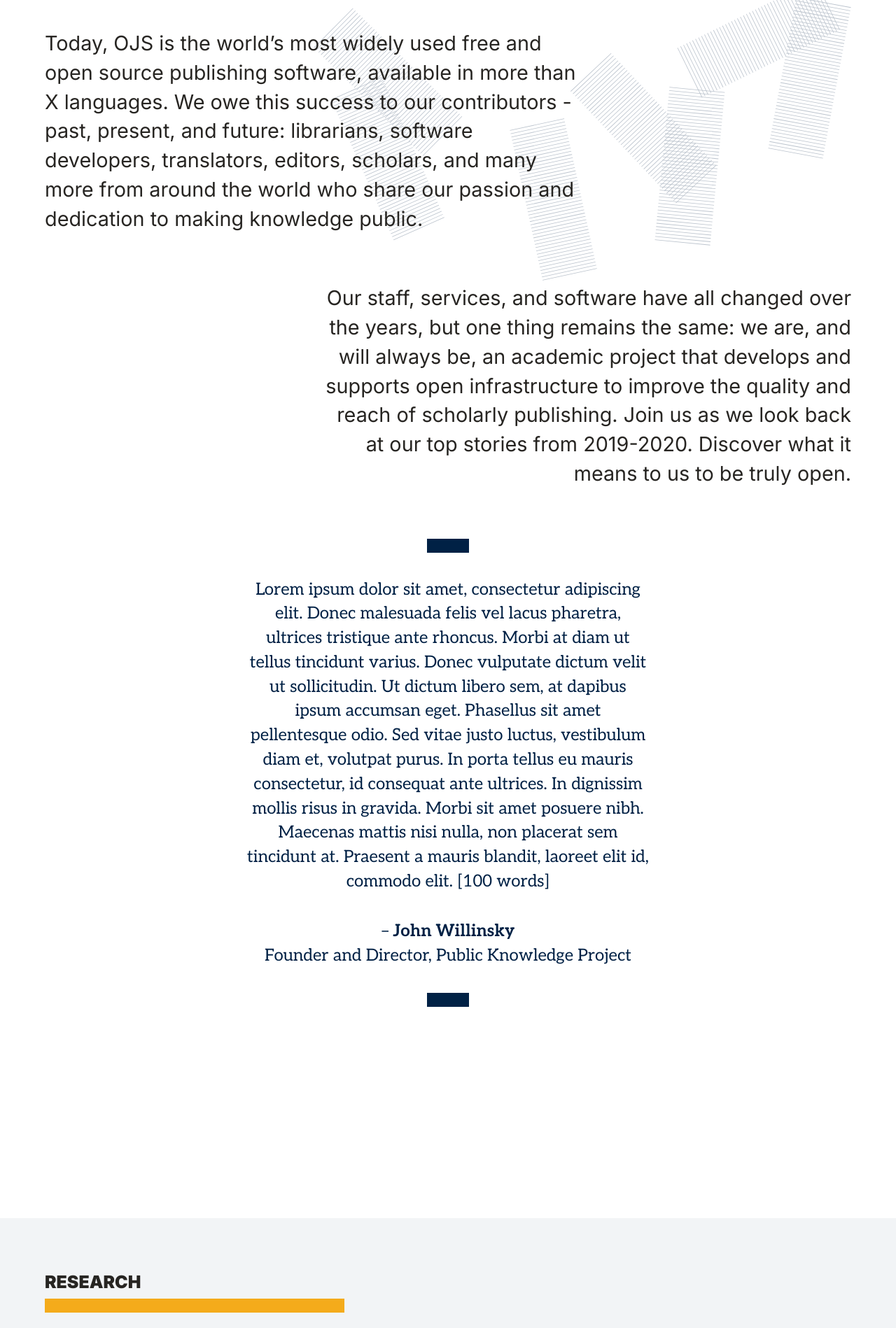
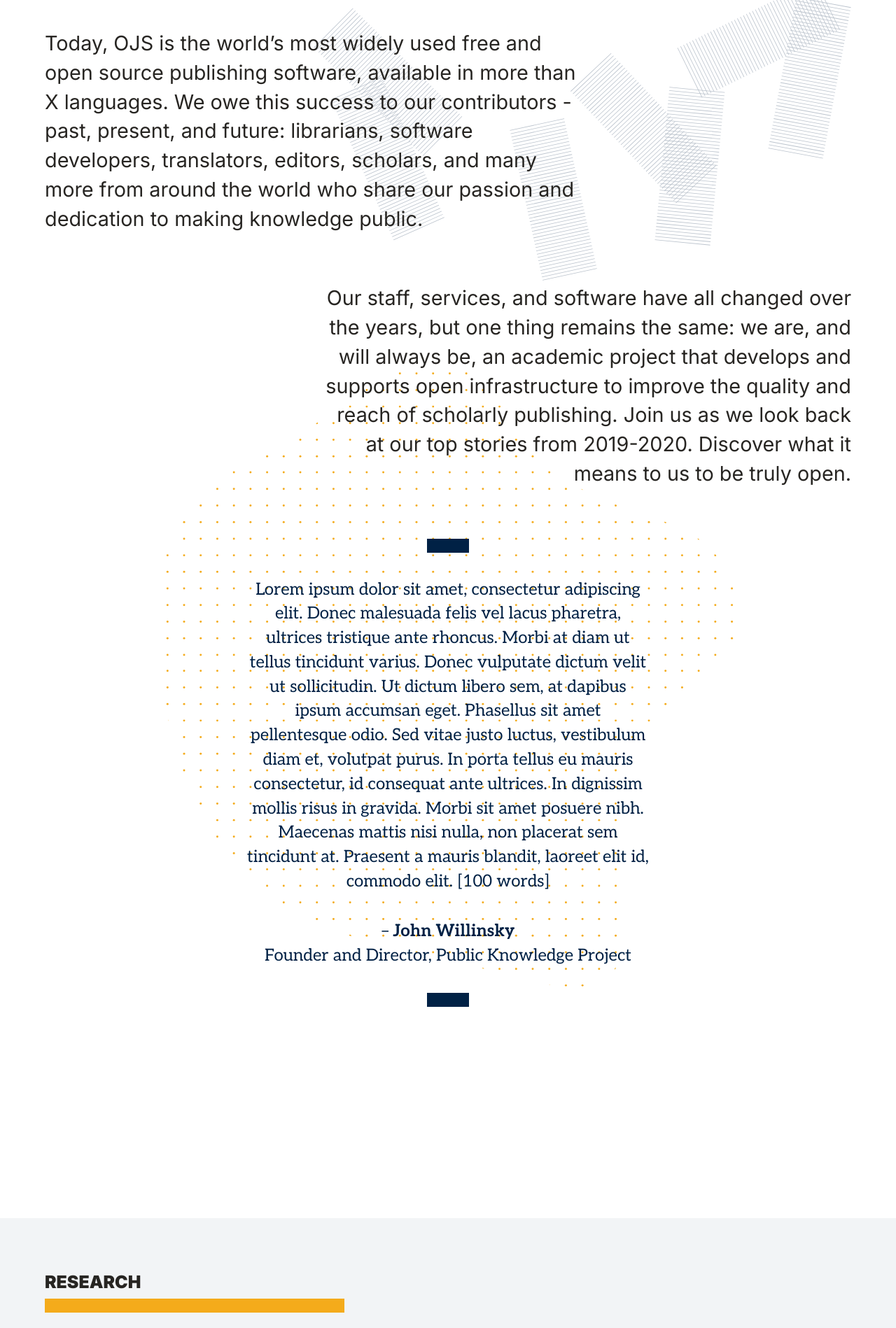
Before and after one commit to sssoz/pkp-annual-report, a Jekyll site: the page built from index.md, in a window 1280 px wide. Shown: the part 1953-3851 px from the top of the page at 70% size. Built offline with Jekyll 4.4.1, drawn with Linux system fonts in a browser that asks for light colours.

Commit message:
Add grid pattern to blockquotes

```diff
--- a/_sass/components/_blockquote.scss
+++ b/_sass/components/_blockquote.scss
@@ -30,6 +30,19 @@ blockquote {
 
   &:after {
     margin-top: $spacing-04;
+  }
+
+  p {
+    z-index: 1;
+
+    &:before {
+      position: absolute;
+      margin-top: -35vh;
+      z-index: -1; // Modify stacking order
+      right: 0;
+      background-position: center;
+      @include svg-bg('../img/grid-yellow.svg', 100%, 100%);
+    }
   }
 
   @media screen and (min-width: 1024px) {
--- a/_sass/components/_patterned-bg.scss
+++ b/_sass/components/_patterned-bg.scss
@@ -5,7 +5,6 @@
     margin-top: -35vh;
     z-index: -1; // Modify stacking order
     right: 0;
-    overflow-x: hidden;
     @include svg-bg('../img/ladders.svg', 75vh, 100%);
   }
 }
```
Also changed, not shown: img/grid-yellow.svg (added).
